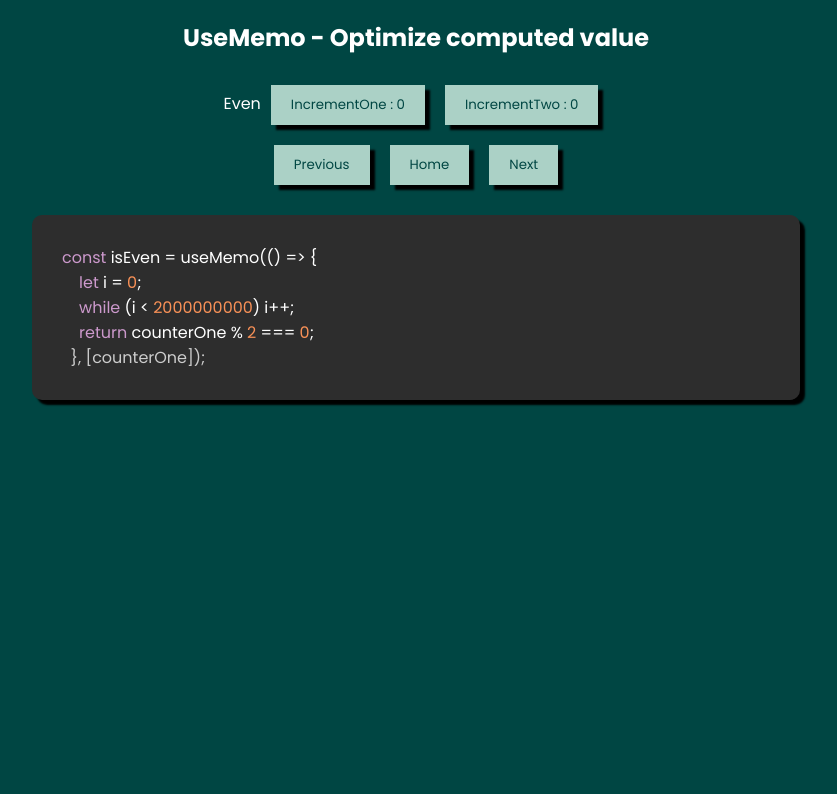
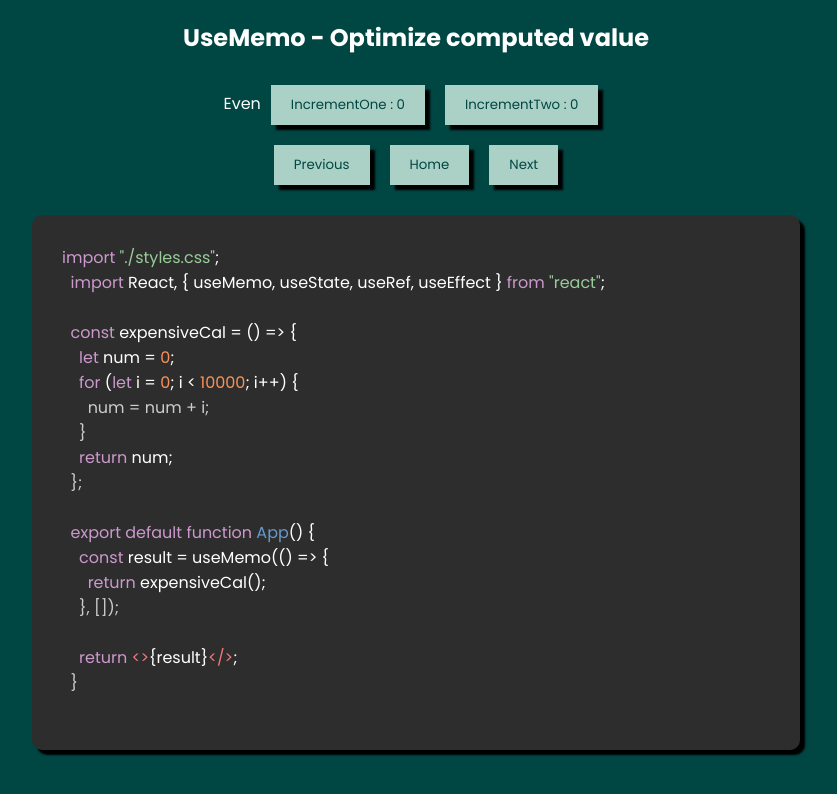
Before and after one commit to enggsuraj/react-concepts, a React (Create React App) app: page /usememo in a window 1280 px wide. Shown: the top 794 px of the page, without its empty margins (224-1061 px from the left). Built offline with nearby package versions, Linux system fonts and the light colour scheme.

Commit message:
add:more

```diff
--- a/src/components/Concepts/UseMemo/UseMemo.js
+++ b/src/components/Concepts/UseMemo/UseMemo.js
@@ -11,11 +11,25 @@ import { tomorrowNightBright } from "react-syntax-highlighter/dist/esm/styles/hl
 import { tomorrowNightEighties } from "react-syntax-highlighter/dist/esm/styles/hljs";
 
 function UseMemo() {
-  const codeString = `const isEven = useMemo(() => {
-    let i = 0;
-    while (i < 2000000000) i++;
-    return counterOne % 2 === 0;
-  }, [counterOne]);`;
+  const codeString = `import "./styles.css";
+  import React, { useMemo, useState, useRef, useEffect } from "react";
+
+  const expensiveCal = () => {
+    let num = 0;
+    for (let i = 0; i < 10000; i++) {
+      num = num + i;
+    }
+    return num;
+  };
+
+  export default function App() {
+    const result = useMemo(() => {
+      return expensiveCal();
+    }, []);
+
+    return <>{result}</>;
+  }
+  `;
 
   const [counterOne, setCounterOne] = useState(0);
   const [counterTwo, setCounterTwo] = useState(0);
```
